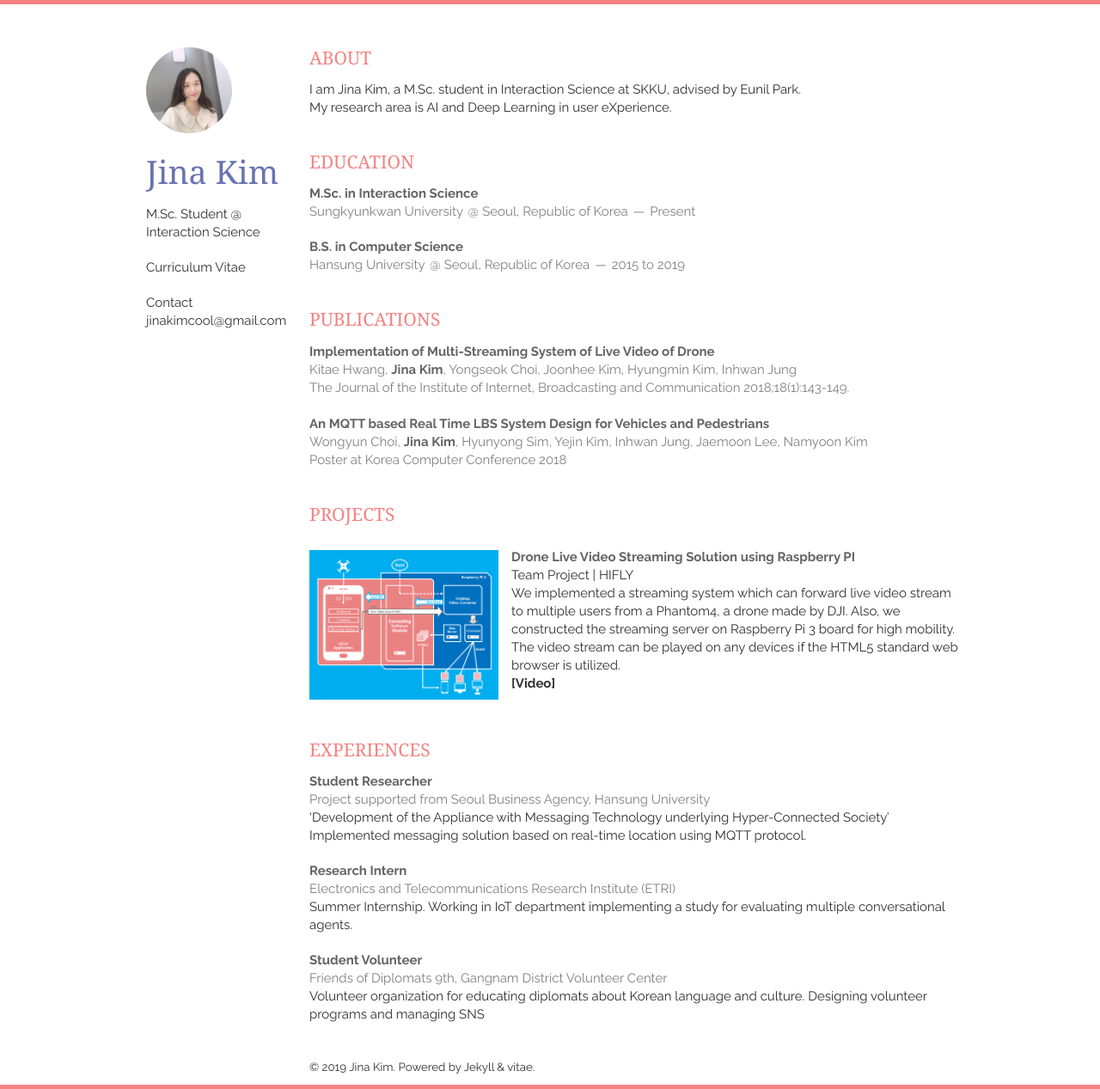
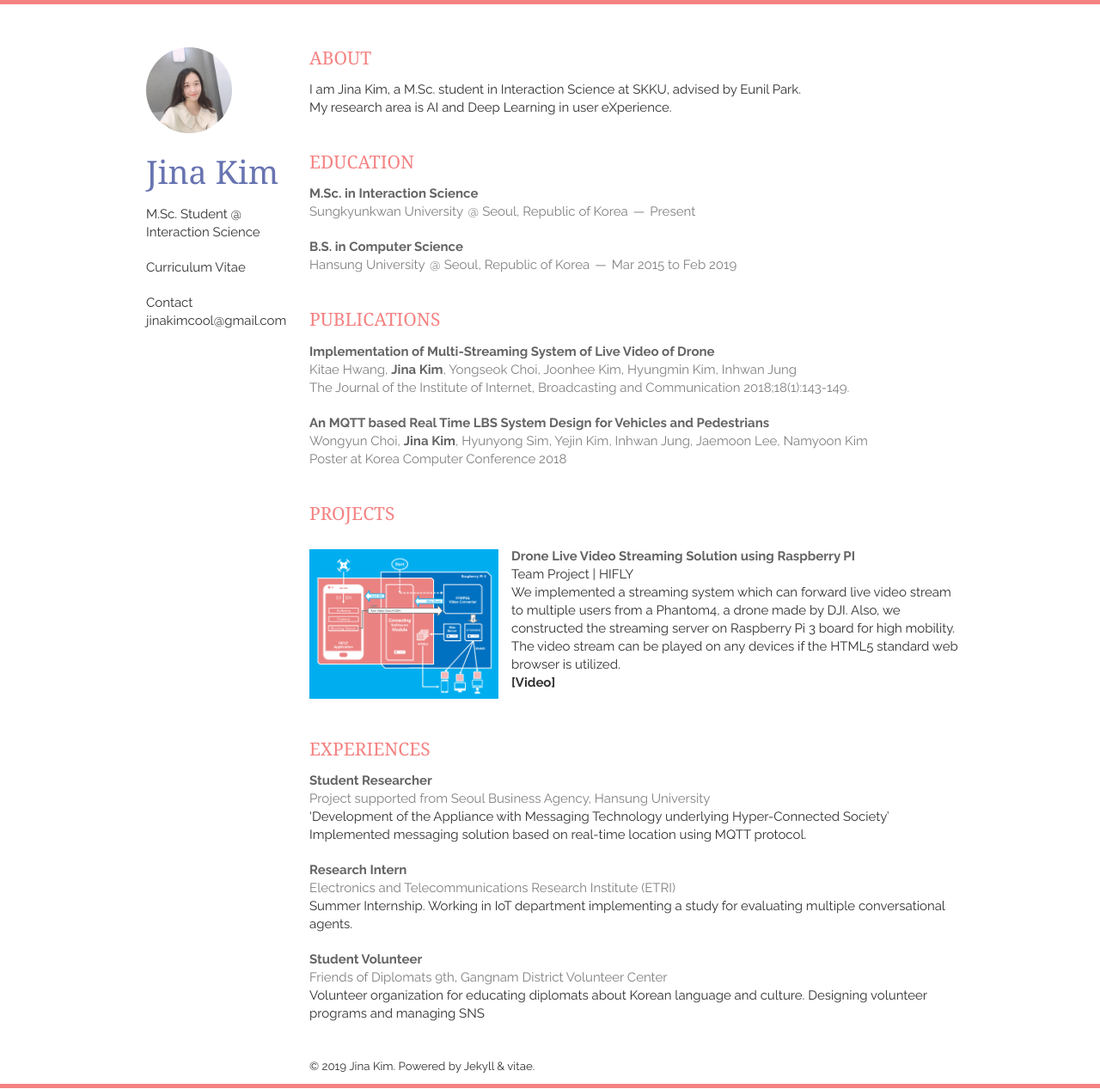
Before and after one commit to Jina-Kim/Jina-Kim.github.io, a Jekyll site: the page built from index.html, in a window 1280 px wide. Shown: the whole page at 86% size. Built offline with Jekyll 4.4.1, drawn with Linux system fonts in a browser that asks for light colours; nearby versions of some CDN libraries; the list of posts is cut into pages by our own code.

Commit message:
update education

```diff
--- a/_includes/education.html
+++ b/_includes/education.html
@@ -13,7 +13,7 @@
         <header>
             <em>B.S. in Computer Science</em><br/>
             <span>Hansung University</span>
-            <span><address>Seoul, Republic of Korea</address><time>2015 to 2019</time></span>
+            <span><address>Seoul, Republic of Korea</address><time>Mar 2015 to Feb 2019</time></span>
         </header>
     </article>
 
--- a/_includes/publications.html
+++ b/_includes/publications.html
@@ -5,11 +5,11 @@
         <header>
             <em>Implementation of Multi-Streaming System of Live Video of Drone</em><br/>
             <span>Kitae Hwang, <em>Jina Kim</em>, Yongseok Choi, Joonhee Kim, Hyungmin Kim, Inhwan Jung</span><br/>
-            <span>The Journal of the Institute of Internet, Broadcasting and Communication 2018;18(1):143-149.</span><br/>
+            <span>The Journal of the Institute of Internet, Broadcasting and Communication 2018;18(1):143-149.</span>
         </header>
+    </article>
 
-        <br/>
-
+    <article>
         <header>
             <em>An MQTT based Real Time LBS System Design for Vehicles and Pedestrians</em><br/>
             <span>Wongyun Choi, <em>Jina Kim</em>, Hyunyong Sim, Yejin Kim, Inhwan Jung, Jaemoon Lee, Namyoon Kim</span><br/>
```
